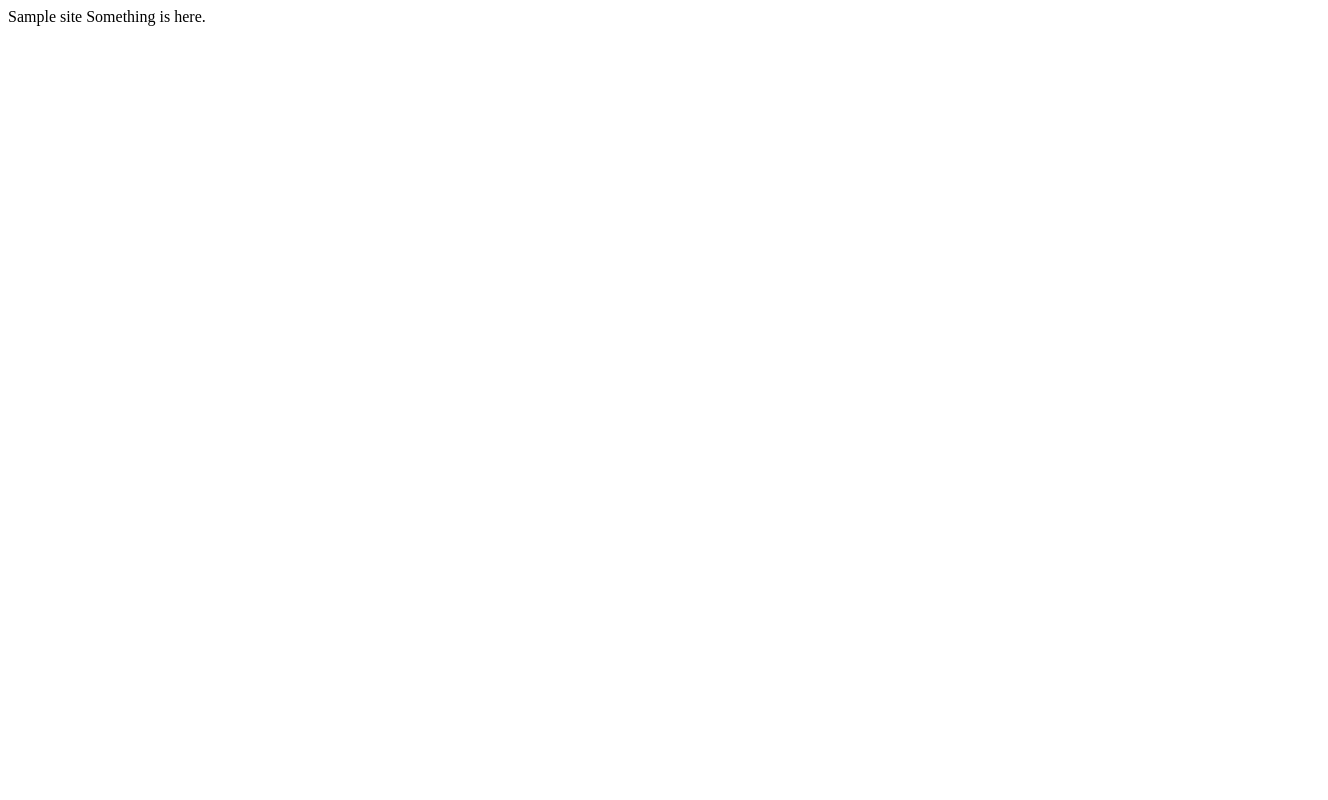
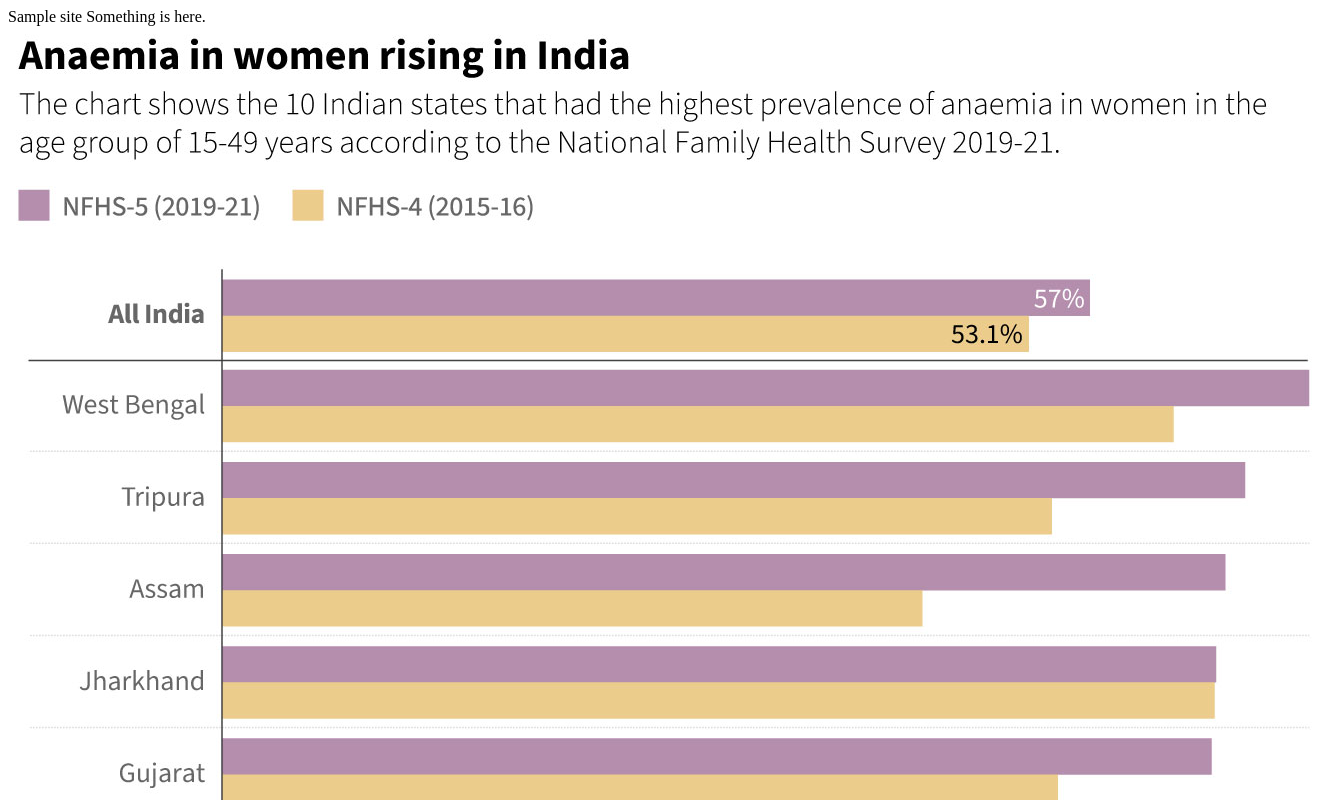
Before and after one commit to budhahimadri/dataverse, a plain HTML site: page index.html in a window 1280 px wide. Shown: the top 800 px of the page, 1328 px wide, since content can reach past the window. Drawn offline with Linux system fonts and the light colour scheme; files whose address does not match are found by name.

Commit message:
Add files via upload

```diff
--- a/index.html
+++ b/index.html
@@ -2,5 +2,6 @@
     <head>Sample site</head>
     <body>
         Something is here.
+        <img src="/Users/sumantasen/Documents/Dataverse/Health/2025/anaemia/women-anaemia.jpg"></img>
     </body>
 </html>
```
